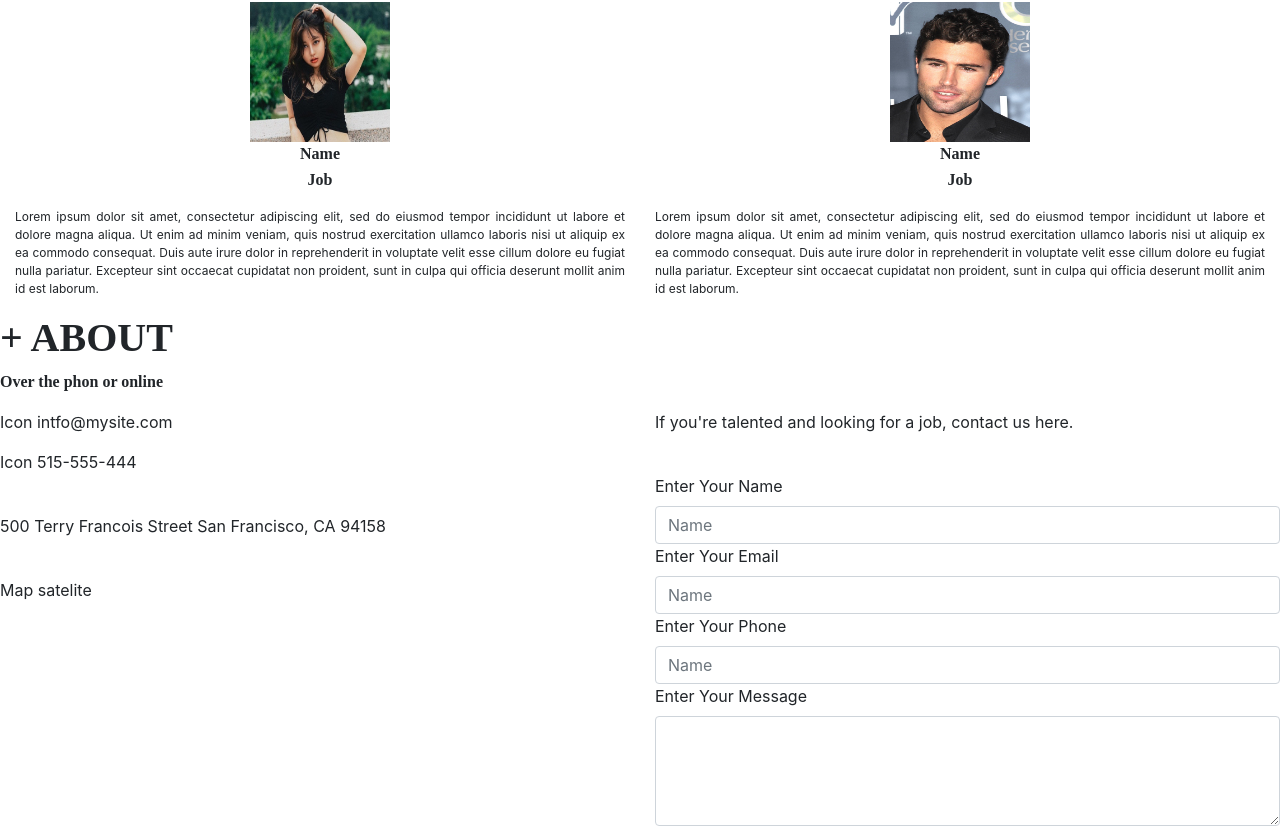
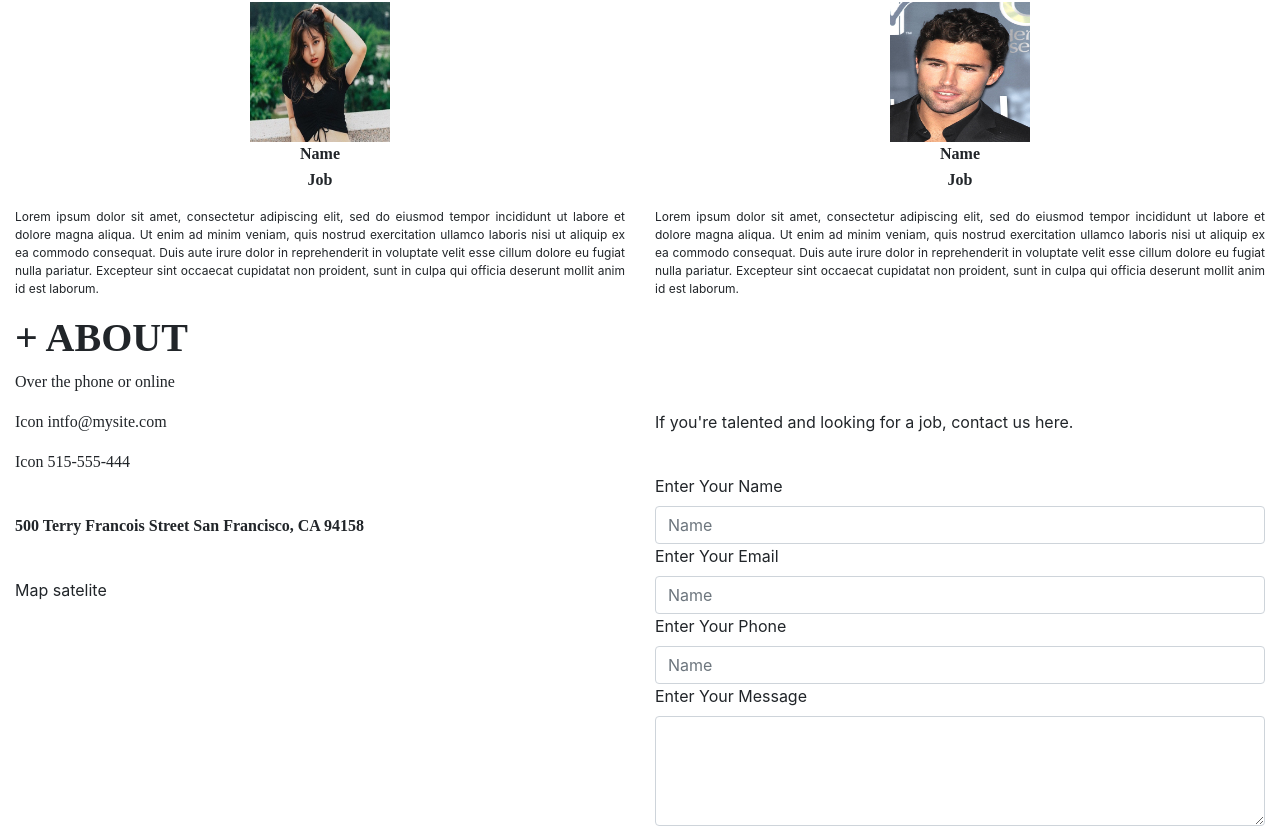
Before and after one commit to YakubuAmidu/Talent-corner, a React (Create React App) app: page / in a window 1280 px wide. Shown: the part 883-1709 px from the top of the page. Built offline with nearby package versions, Linux system fonts and the light colour scheme; a web font is replaced by a local one.

Commit message:
Commiting changes

```diff
--- a/src/components/App.js
+++ b/src/components/App.js
@@ -115,27 +115,31 @@ class App extends Component {
 
         <div className="Contact_section">
           <h1 className="About">+ ABOUT</h1>
-          <p className="People">Over the phon or online</p>
+          <p className="Online">Over the phone or online</p>
 
           <div className="Contact_address">
             <Row>
-              <Col className="Mail">
+              <Col className="Mail" md={6}>
                 <div className="Mail_one">
-                  <p>Icon intfo@mysite.com</p>
-                  <p>Icon 515-555-444</p>
+                  <p className="Icon">Icon intfo@mysite.com</p>
+                  <p className="Number">Icon 515-555-444</p>
                   <br />
-                  <p>500 Terry Francois Street San Francisco, CA 94158</p>
+                  <p className="Location">
+                    500 Terry Francois Street San Francisco, CA 94158
+                  </p>
                   <br />
-                  <p>Map satelite</p>
+                  <p className="Map">Map satelite</p>
+                  <br />
                 </div>
               </Col>
-              <Col className="Message">
+
+              <Col className="Message" md={6}>
                 <div className="Message_one">
-                  <p>
+                  <p className="Message_two">
                     If you're talented and looking for a job, contact us here.
                   </p>
                   <br />
-                  <Form>
+                  <Form className="Contact_info">
                     <Form.Label>Enter Your Name</Form.Label>
                     <Form.Control required type="text" placeholder="Name" />
                     <Form.Label>Enter Your Email</Form.Label>
--- a/src/components/Sass.scss
+++ b/src/components/Sass.scss
@@ -115,3 +115,25 @@
   text-align: justify;
   font-size: 12px;
 }
+
+.Contact_section {
+  padding-left: 15px;
+  padding-right: 15px;
+}
+
+.Online {
+  font-family: "Zilla Slab", serif;
+}
+
+.Icon {
+  font-family: "Zilla Slab", serif;
+}
+
+.Number {
+  font-family: "Zilla Slab", serif;
+}
+
+.Location {
+  font-family: "Zilla Slab", serif;
+  font-weight: bold;
+}
```
